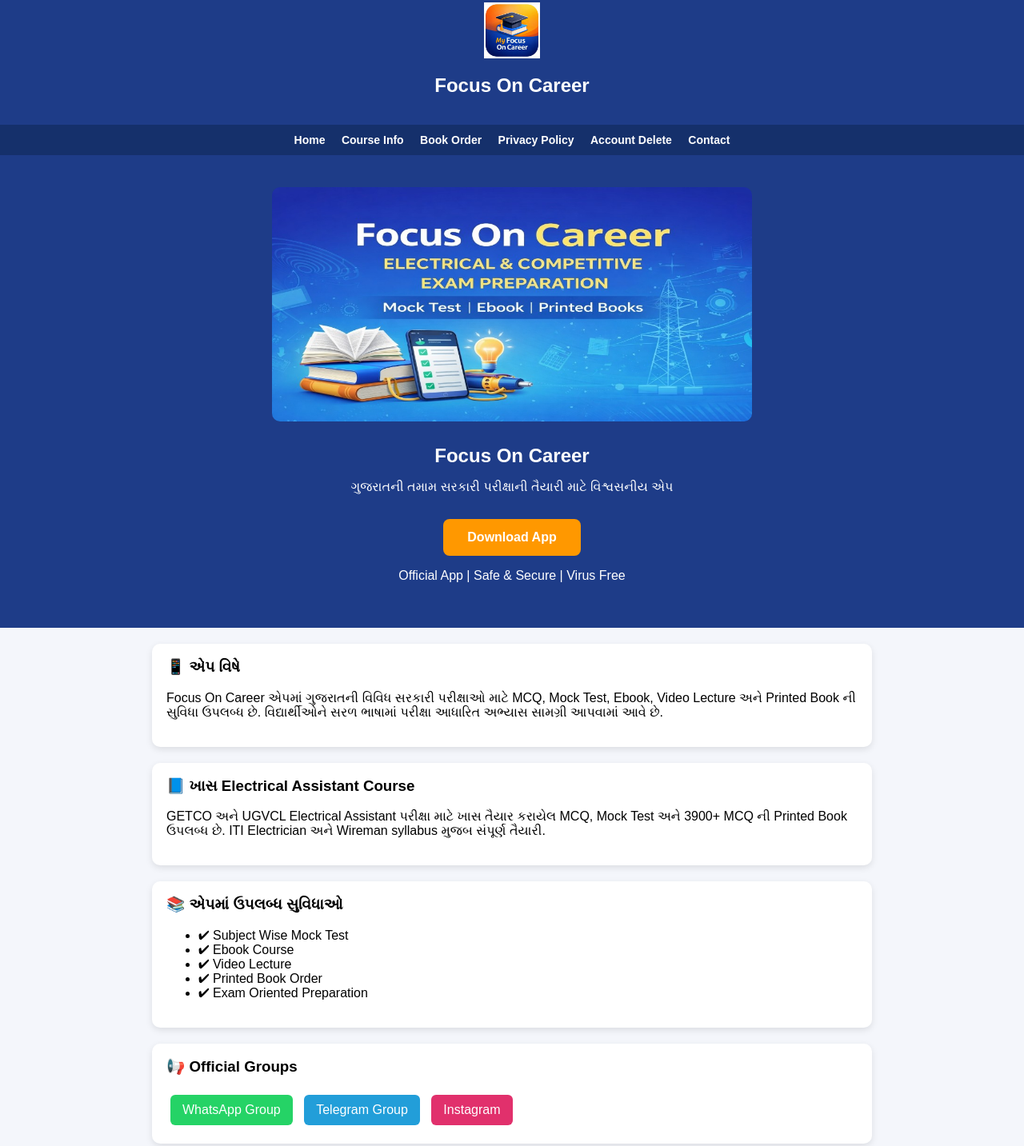
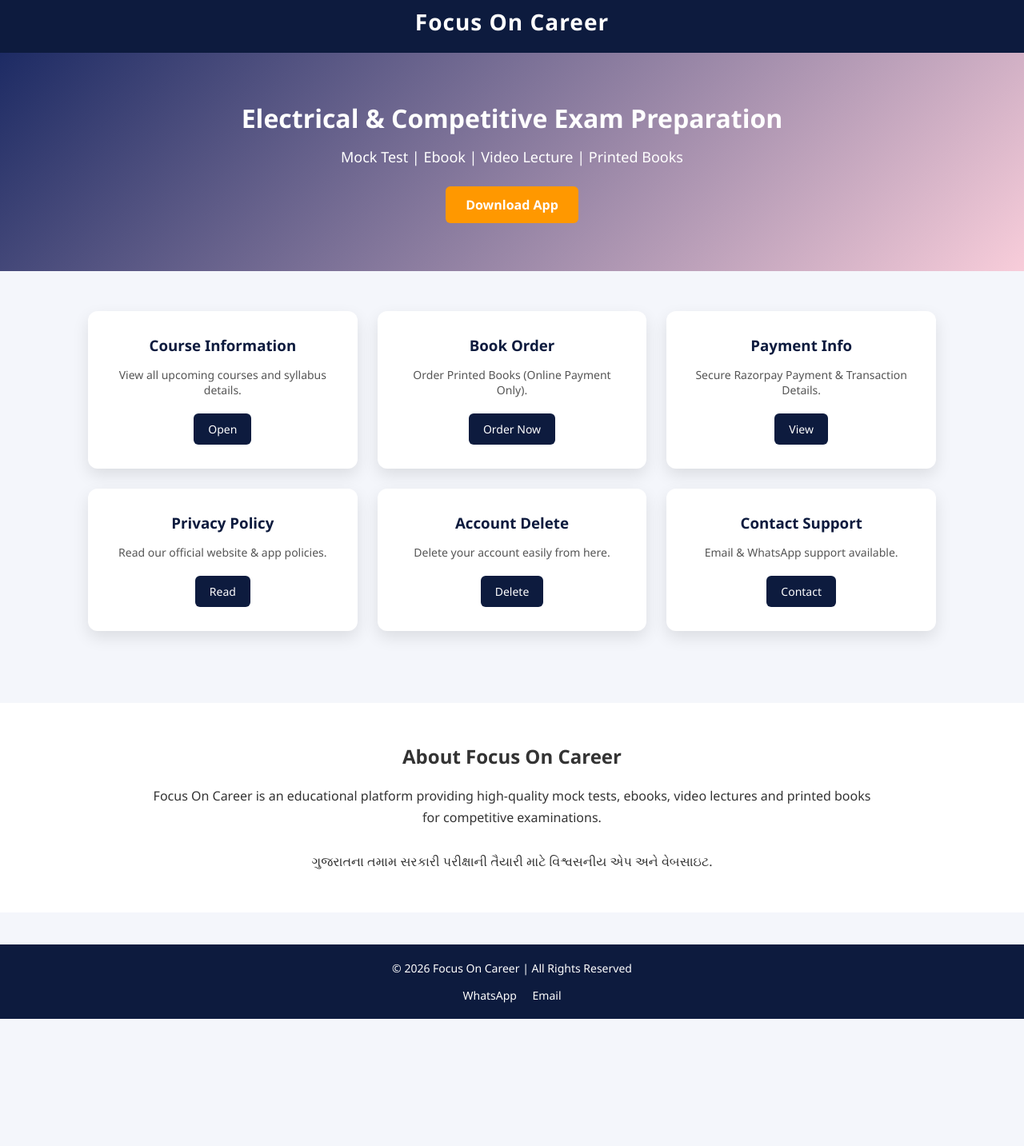
Before and after one commit to focusoncareerapp/focusoncareer.in, a plain HTML site: page index.html in a window 1280 px wide. Shown: the part 12-1445 px from the top of the page at 80% size. After the commit the page ends 1286 px from the top, so only its background shows below. Drawn offline with Linux system fonts and the light colour scheme.

Commit message:
Update index.html

```diff
--- a/index.html
+++ b/index.html
@@ -1,114 +1,157 @@
 <!DOCTYPE html>
-<html lang="gu">
+<html lang="en">
 <head>
 <meta charset="UTF-8">
 <meta name="viewport" content="width=device-width, initial-scale=1.0">
-
-<title>Focus On Career</title>
+<title>Focus On Career | Official Website</title>
 
 <style>
 
+*{
+margin:0;
+padding:0;
+box-sizing:border-box;
+font-family:'Segoe UI',sans-serif;
+}
+
 body{
-    margin:0;
-    font-family: Arial, Helvetica, sans-serif;
 background:#f4f6fb;
+color:#333;
 }
 
 /* HEADER */
 header{
-    background:#1e3c88;
+background:#0d1b3e;
 color:white;
+padding:20px;
 text-align:center;
-    padding:15px;
+box-shadow:0 4px 12px rgba(0,0,0,0.2);
 }
 
-.logo{
-    width:70px;
-    display:block;
-    margin:auto;
-}
-
-/* MENU */
-nav{
-    background:#15306b;
-    text-align:center;
-    padding:10px;
-}
-
-nav a{
-    color:white;
-    text-decoration:none;
-    margin:8px;
-    font-size:14px;
-    font-weight:bold;
+header h1{
+font-size:28px;
+letter-spacing:1px;
 }
 
 /* HERO SECTION */
 .hero{
-    background:#1e3c88;
+background:linear-gradient(135deg,#1d2b64,#f8cdda);
+padding:60px 20px;
+text-align:center;
 color:white;
-    text-align:center;
-    padding:40px 20px;
 }
 
-.banner{
-    width:100%;
-    max-width:600px;
-    border-radius:10px;
+.hero h2{
+font-size:32px;
 margin-bottom:15px;
 }
 
-.hero h1{
-    margin:10px 0;
+.hero p{
+font-size:18px;
+margin-bottom:25px;
 }
 
-.download-btn{
+.hero .download-btn{
 background:#ff9800;
 color:white;
-    padding:14px 30px;
-    border-radius:8px;
+padding:12px 25px;
+border-radius:6px;
 text-decoration:none;
 font-weight:bold;
 display:inline-block;
-    margin-top:15px;
 }
 
-/* CONTENT */
-.container{
-    width:90%;
-    max-width:900px;
+/* BUTTON CARD SECTION */
+.section{
+padding:50px 20px;
+max-width:1100px;
 margin:auto;
+}
+
+.grid{
+display:grid;
+grid-template-columns:repeat(auto-fit,minmax(250px,1fr));
+gap:25px;
 }
 
 .card{
 background:white;
-    padding:18px;
-    margin-top:20px;
-    border-radius:10px;
-    box-shadow:0px 3px 8px rgba(0,0,0,0.1);
+padding:30px;
+border-radius:12px;
+text-align:center;
+box-shadow:0 8px 20px rgba(0,0,0,0.1);
+transition:0.3s;
+}
+
+.card:hover{
+transform:translateY(-5px);
 }
 
 .card h3{
-    margin-top:0;
+margin-bottom:15px;
+color:#0d1b3e;
 }
 
-/* GROUP BUTTON */
-.group-btn{
+.card p{
+margin-bottom:20px;
+font-size:14px;
+color:#555;
+}
+
+.card a{
+display:inline-block;
+background:#0d1b3e;
 color:white;
-    padding:10px 15px;
+padding:10px 18px;
 border-radius:6px;
 text-decoration:none;
-    margin:5px;
-    display:inline-block;
+font-size:14px;
+}
+
+/* ABOUT SECTION */
+.about{
+background:white;
+padding:50px 20px;
+margin-top:40px;
+}
+
+.about h2{
+text-align:center;
+margin-bottom:20px;
+}
+
+.about p{
+max-width:900px;
+margin:auto;
+text-align:center;
+line-height:1.7;
 }
 
 /* FOOTER */
 footer{
-    background:#1e3c88;
+background:#0d1b3e;
 color:white;
 text-align:center;
-    padding:15px;
-    margin-top:30px;
+padding:20px;
+margin-top:40px;
+font-size:14px;
+}
+
+.social{
+margin-top:15px;
+}
+
+.social a{
+margin:0 8px;
+color:white;
+text-decoration:none;
+font-size:14px;
+}
+
+@media(max-width:600px){
+.hero h2{
+font-size:24px;
+}
 }
 
 </style>
@@ -117,90 +160,75 @@ footer{
 <body>
 
 <header>
-    <img src="logo.png" class="logo">
-    <h2>Focus On Career</h2>
+<h1>Focus On Career</h1>
 </header>
 
-<nav>
-    <a href="index.html">Home</a>
-    <a href="course.html">Course Info</a>
-    <a href="book.html">Book Order</a>
-    <a href="privacy.html">Privacy Policy</a>
-    <a href="delete-account.html">Account Delete</a>
-    <a href="contact.html">Contact</a>
-</nav>
-
 <section class="hero">
-
-    <img src="banner.jpg" class="banner">
-
-    <h1>Focus On Career</h1>
-
-    <p>ગુજરાતની તમામ સરકારી પરીક્ષાની તૈયારી માટે વિશ્વસનીય એપ</p>
-
-    <a href="Focus On Career.apk" class="download-btn">
-        Download App
-    </a>
-
-    <p>Official App | Safe & Secure | Virus Free</p>
-
+<h2>Electrical & Competitive Exam Preparation</h2>
+<p>Mock Test | Ebook | Video Lecture | Printed Books</p>
+<a href="#" class="download-btn">Download App</a>
 </section>
 
-<div class="container">
+<section class="section">
+<div class="grid">
 
 <div class="card">
-<h3>📱 એપ વિષે</h3>
-<p>
-Focus On Career એપમાં ગુજરાતની વિવિધ સરકારી પરીક્ષાઓ માટે MCQ,
-Mock Test, Ebook, Video Lecture અને Printed Book ની સુવિધા ઉપલબ્ધ છે.
-વિદ્યાર્થીઓને સરળ ભાષામાં પરીક્ષા આધારિત અભ્યાસ સામગ્રી આપવામાં આવે છે.
-</p>
+<h3>Course Information</h3>
+<p>View all upcoming courses and syllabus details.</p>
+<a href="course.html">Open</a>
 </div>
 
 <div class="card">
-<h3>📘 ખાસ Electrical Assistant Course</h3>
-<p>
-GETCO અને UGVCL Electrical Assistant પરીક્ષા માટે ખાસ તૈયાર કરાયેલ MCQ,
-Mock Test અને 3900+ MCQ ની Printed Book ઉપલબ્ધ છે.
-ITI Electrician અને Wireman syllabus મુજબ સંપૂર્ણ તૈયારી.
-</p>
+<h3>Book Order</h3>
+<p>Order Printed Books (Online Payment Only).</p>
+<a href="book.html">Order Now</a>
 </div>
 
 <div class="card">
-<h3>📚 એપમાં ઉપલબ્ધ સુવિધાઓ</h3>
-<ul>
-<li>✔ Subject Wise Mock Test</li>
-<li>✔ Ebook Course</li>
-<li>✔ Video Lecture</li>
-<li>✔ Printed Book Order</li>
-<li>✔ Exam Oriented Preparation</li>
-</ul>
+<h3>Payment Info</h3>
+<p>Secure Razorpay Payment & Transaction Details.</p>
+<a href="payment.html">View</a>
 </div>
 
 <div class="card">
-<h3>📢 Official Groups</h3>
+<h3>Privacy Policy</h3>
+<p>Read our official website & app policies.</p>
+<a href="privacy.html">Read</a>
+</div>
 
-<a href="https://chat.whatsapp.com/Ec81UodEYPOLRkzqS33dx3?mode=gi_t"
-target="_blank"
-class="group-btn"
-style="background:#25D366;">WhatsApp Group</a>
+<div class="card">
+<h3>Account Delete</h3>
+<p>Delete your account easily from here.</p>
+<a href="delete-account.html">Delete</a>
+</div>
 
-<a href="https://t.me/focusoncareer_gujarat"
-target="_blank"
-class="group-btn"
-style="background:#229ED9;">Telegram Group</a>
-
-<a href="https://www.instagram.com/study_gujarat_exam"
-target="_blank"
-class="group-btn"
-style="background:#E1306C;">Instagram</a>
-
+<div class="card">
+<h3>Contact Support</h3>
+<p>Email & WhatsApp support available.</p>
+<a href="contact.html">Contact</a>
 </div>
 
 </div>
+</section>
+
+<section class="about">
+<h2>About Focus On Career</h2>
+<p>
+Focus On Career is an educational platform providing high-quality mock tests, ebooks,
+video lectures and printed books for competitive examinations.
+<br><br>
+ગુજરાતના તમામ સરકારી પરીક્ષાની તૈયારી માટે વિશ્વસનીય એપ અને વેબસાઇટ.
+</p>
+</section>
 
 <footer>
 © 2026 Focus On Career | All Rights Reserved
+
+<div class="social">
+<a href="https://wa.me/916355109710" target="_blank">WhatsApp</a>
+<a href="mailto:support@focusoncareer.in">Email</a>
+</div>
+
 </footer>
 
 </body>
```
Lines whose indentation alone changed are shown as unchanged.
